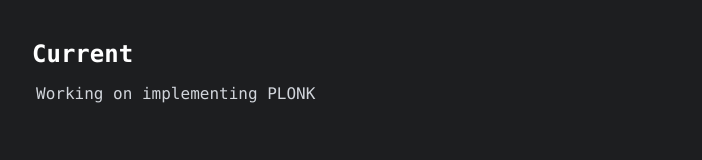
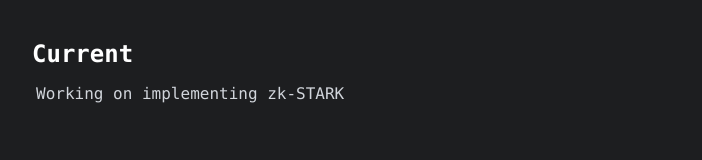
Before and after one commit to Saksham010/portfolio-website, a React (Vite) app: page / in a window 1280 px wide. Shown: the part 786-946 px from the top of the page, without its empty margins (288-990 px from the left). Built offline with nearby package versions, Linux system fonts and the light colour scheme.

Commit message:
Update App.jsx

```diff
--- a/src/routes/App.jsx
+++ b/src/routes/App.jsx
@@ -31,7 +31,7 @@ function App() {
         </div>
         <div className="w-3/6 mx-auto mt-10">
             <h1 className='text-white text-2xl font-bold '>Current</h1>
-            <p className='text-gray-300 text-md pt-3 pl-1'>Working on implementing PLONK</p>
+            <p className='text-gray-300 text-md pt-3 pl-1'>Working on implementing zk-STARK</p>
         </div>
       </body>
 
```
